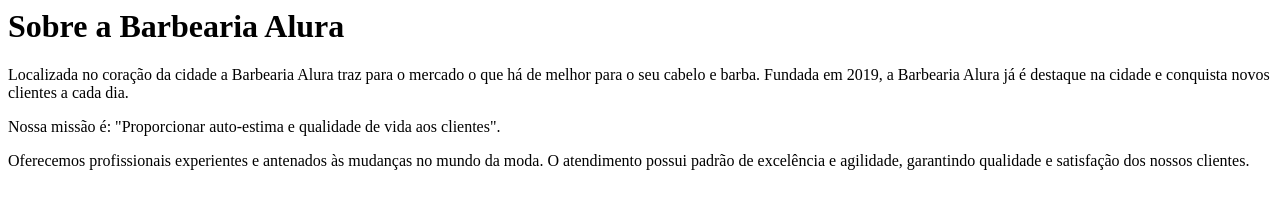
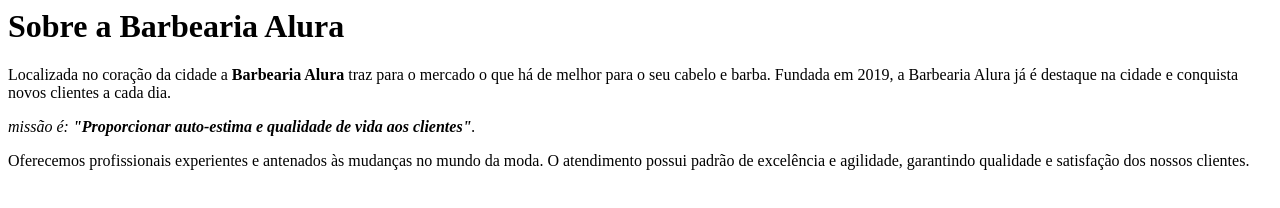
Before and after one commit to camilavargas22/BarbeariaAlura, a plain HTML site: page index.html in a window 1280 px wide. Drawn offline with Linux system fonts and the light colour scheme.

Commit message:
editei o texto

```diff
--- a/index.html
+++ b/index.html
@@ -1,7 +1,7 @@
 <h1>Sobre a Barbearia Alura</h1>
 
-<p>Localizada no coração da cidade a Barbearia Alura traz para o mercado o que há de melhor para o seu cabelo e barba. Fundada em 2019, a Barbearia Alura já é destaque na cidade e conquista novos clientes a cada dia.</p>
+<p>Localizada no coração da cidade a <strong>Barbearia Alura</strong> traz para o mercado o que há de melhor para o seu cabelo e barba. Fundada em 2019, a Barbearia Alura já é destaque na cidade e conquista novos clientes a cada dia.</p>
 
-<p>Nossa missão é: "Proporcionar auto-estima e qualidade de vida aos clientes".</p>
+<p><em> missão é: <strong>"Proporcionar auto-estima e qualidade de vida aos clientes"</strong>.</em></p>
 
 <p>Oferecemos profissionais experientes e antenados às mudanças no mundo da moda. O atendimento possui padrão de excelência e agilidade, garantindo qualidade e satisfação dos nossos clientes.</p>
```
